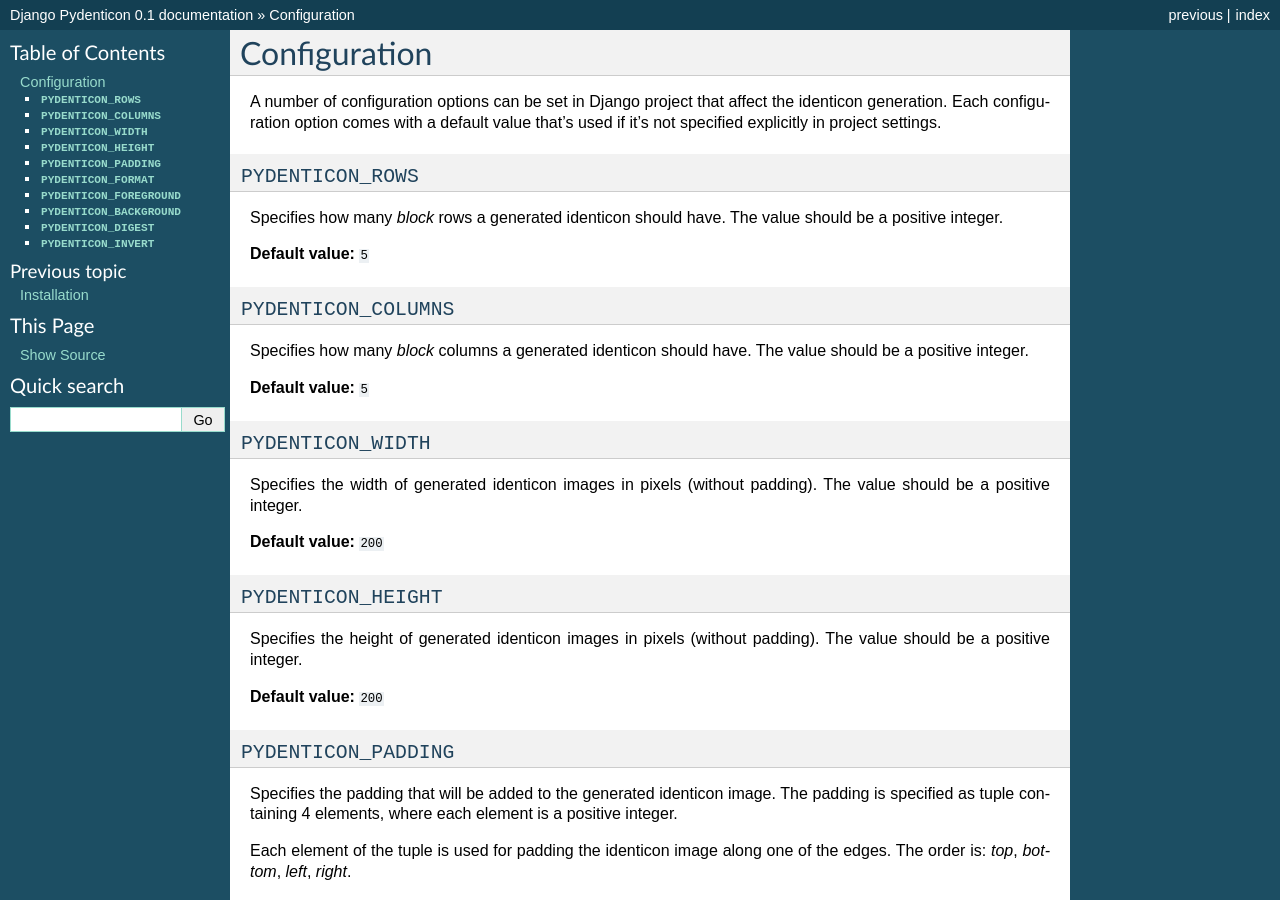
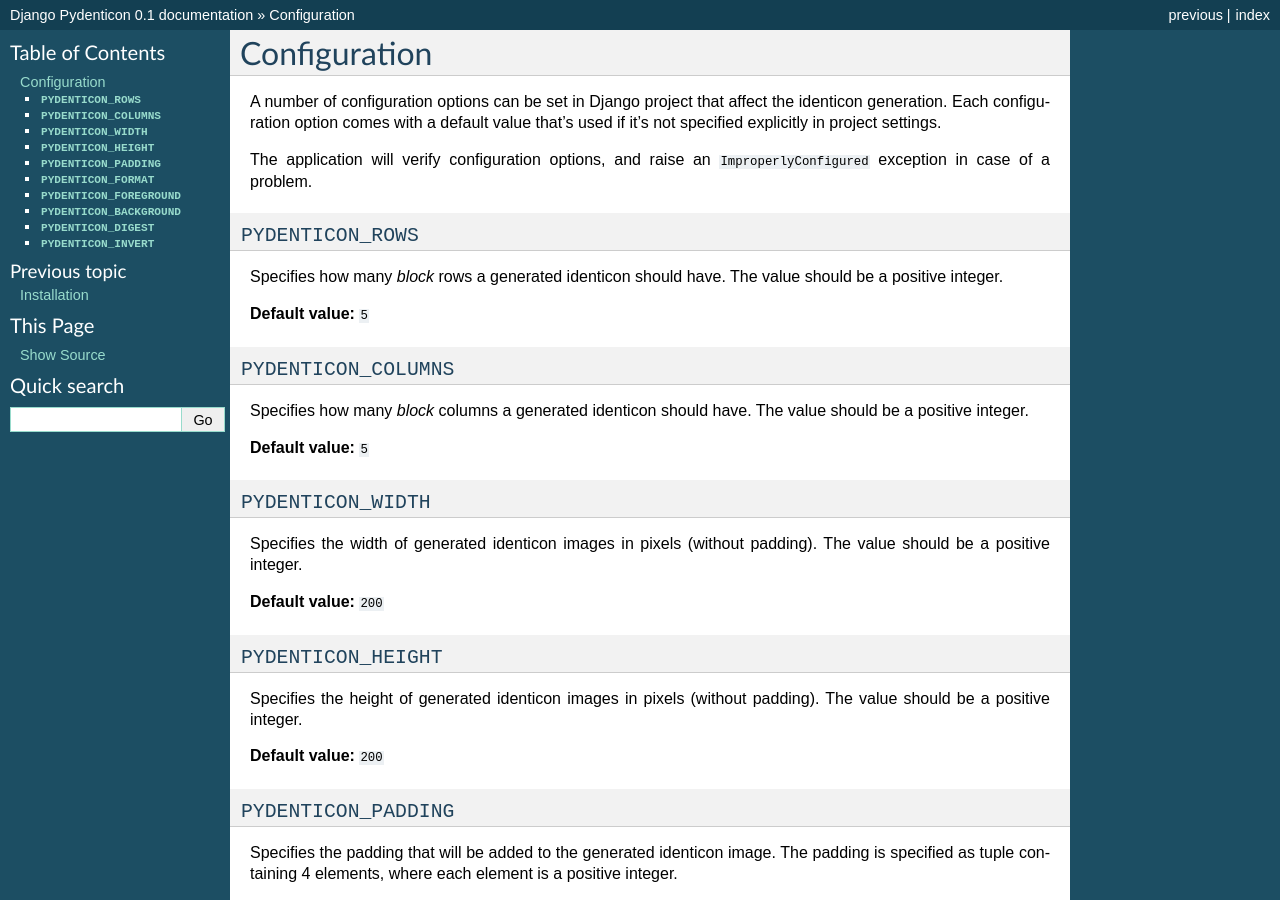
Before and after one commit to azaghal/django-pydenticon, a Sphinx documentation site: the page built from docs/configuration.rst, in a window 1280 px wide and 900 px high. Built offline with Sphinx 7.4.7, drawn with Linux system fonts in a browser that asks for light colours; pages that are not in the unit, such as notebooks, are missing from menus.

Commit message:
DJPYD-2: Document configuration option verification.

```diff
--- a/docs/configuration.rst
+++ b/docs/configuration.rst
@@ -6,6 +6,9 @@ Configuration
 A number of configuration options can be set in Django project that affect the
 identicon generation. Each configuration option comes with a default value
 that's used if it's not specified explicitly in project settings.
+
+The application will verify configuration options, and raise an
+``ImproperlyConfigured`` exception in case of a problem.
 
 ``PYDENTICON_ROWS``
 -------------------
```
